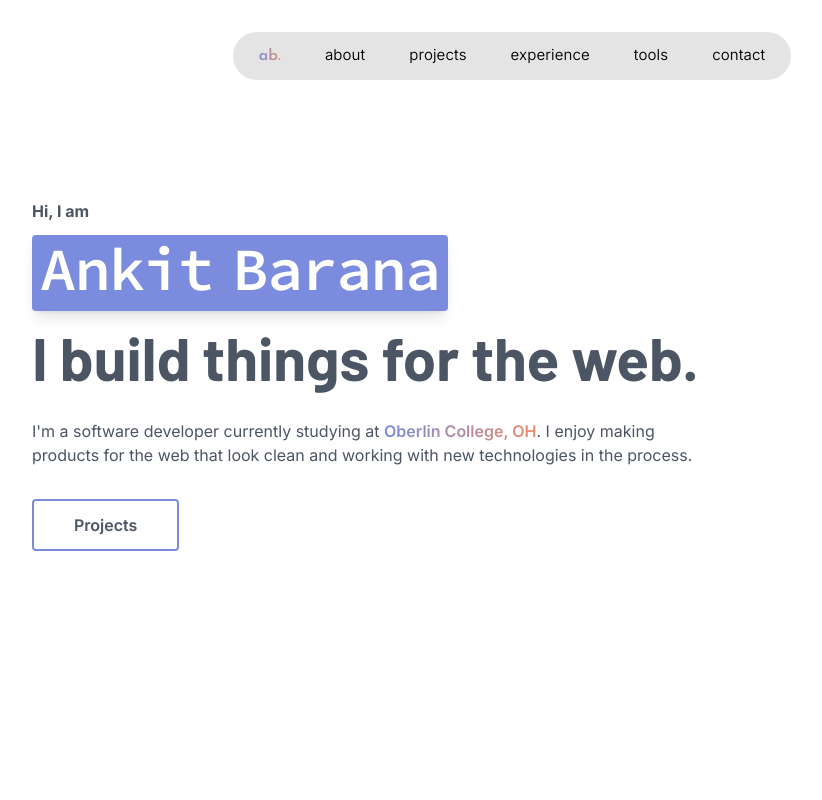
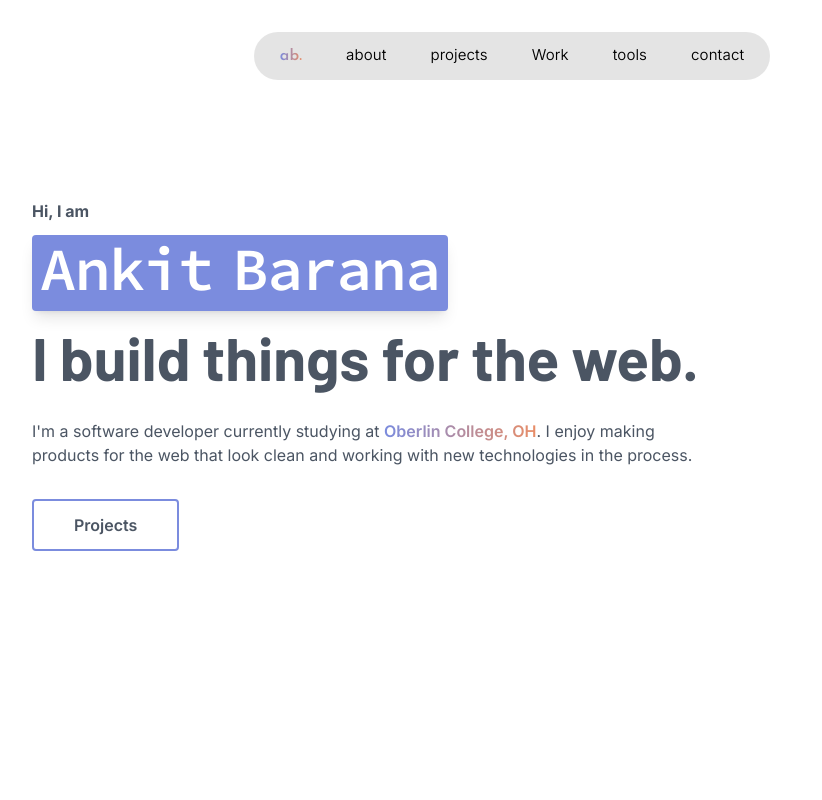
Before and after one commit to ankit-barana/personal-website, a Next.js app: page / in a window 1280 px wide. Shown: the top 800 px of the page, without its empty margins (128-950 px from the left). Built offline with nearby package versions, Linux system fonts and the light colour scheme.

Commit message:
add work section

```diff
--- a/src/components/About.tsx
+++ b/src/components/About.tsx
@@ -3,7 +3,7 @@ import Image from 'next/image';
 const About = () => {
     return (
         <section
-            className="flex w-full flex-col items-center gap-x-8 pt-28 pb-36 md:flex-row md:pb-48"
+            className="flex w-full flex-col items-center gap-x-8 py-36 md:py-48 md:flex-row"
             id="about"
         >
             <div className="w-full">
--- a/src/components/Navbar.tsx
+++ b/src/components/Navbar.tsx
@@ -19,8 +19,8 @@ const Navbar = () => {
                 <a href="#projects" title="Projects">
                     <Tab>projects</Tab>{' '}
                 </a>
-                <a href="#experience" title="Experience">
-                    <Tab>experience</Tab>
+                <a href="#work" title="Work">
+                    <Tab>Work</Tab>
                 </a>
                 <a href="#skills" title="Skills">
                     <Tab>tools</Tab>
--- a/src/components/Skills.tsx
+++ b/src/components/Skills.tsx
@@ -56,6 +56,8 @@ const Skills = () => {
                 'SPSS',
                 'GraphPad Prism',
                 'Experiment Builder',
+                'Eyelink Plus',
+                'BrainVision',
                 'Eprime-3',
             ],
         },
@@ -80,7 +82,7 @@ const Skills = () => {
                             </p>
                         </div>
 
-                        <ul className="mt-6 flex flex-wrap gap-3">
+                        <ul className="mt-4 flex flex-wrap gap-3">
                             {skill.items.map((item) => (
                                 <Badge key={item} variant="outline" size="lg">
                                     {item}
--- /dev/null
+++ b/src/components/Work.tsx
@@ -0,0 +1,72 @@
+import { BrainIcon, WorkshopIcon } from './icons';
+
+const Work = () => {
+    const works = [
+        {
+            title: 'Research Assistant',
+            organization: 'Sensory Neuroscience Lab',
+            location: 'Oberlin College',
+            duration: 'Summer 2022 - Present',
+            intro: 'I became part of the Leslie Kwakye Labs research exploring the interaction between attention and multisensory integration and worked on the projects experimental design and development and behavioral, EEG, and Eye-tracking data analysis. Participated in weekly plannings and journal clubs, presented research on and off-campus, and mentored new lab members',
+            logo: (
+                <div className="flex h-12 w-12 items-center justify-center rounded-full bg-gradient-to-br from-primary-800 to-primary-200">
+                    <BrainIcon className="ml-1 h-8 w-8" />
+                </div>
+            ),
+        },
+        {
+            title: 'Organizer/Conductor',
+            organization: 'Smartphone Workshops',
+            location: 'Alwar, India',
+            duration: 'Summer 2021',
+            intro: 'I worked with the Village Council to design and organize smartphone workshops in my and nearby villages to promote digital literacy within the communities, focussing on UPI payments and relevant e-commerce strategies. Educated the community about the convenience of smartphones in finding jobs, availing medical treatments, and connecting with the younger generation',
+            logo: (
+                <div className="flex h-12 w-12 items-center justify-center rounded-full bg-gradient-to-br from-primary-800 to-primary-200 hover:bg-primary-800">
+                    <WorkshopIcon className="ml-1 h-8 w-8" />
+                </div>
+            ),
+        },
+    ];
+    return (
+        <section className="py-36 md:py-48" id="work">
+            <div className="flex w-full items-center">
+                <h3 className="whitespace-nowrap font-heading text-lg font-bold uppercase tracking-widest">
+                    Work
+                </h3>
+                <div className="mx-8 h-0.5 w-full max-w-md rounded bg-gray-200"></div>
+            </div>
+            <div>
+                <div className="ml-5 mt-12 flex-col items-center gap-4 sm:gap-6">
+                    <div className="mb-1 h-0.5 w-2 bg-primary-" />
+                    <div className="mb-1 h-1 w-2 bg-gray-200" />
+                    <div className="mb-1.5 h-2 w-2 bg-gray-200" />
+                </div>
+                {works.map((work) => (
+                    <div
+                        key={work.organization}
+                        className="flex items-center gap-4 text-gray-600 sm:gap-6"
+                    >
+                        <div className="flex h-full flex-col items-center">
+                            <div className="mb-2 h-40 w-2 bg-gray-200 md:h-20" />
+                            {work.logo}
+                            <div className="mt-2 h-44 w-2 bg-gray-200 md:h-24" />
+                        </div>
+                        <div>
+                            <h3 className="text-xl font-bold text-black">
+                                {work.organization}
+                            </h3>
+                            <div className="mt-1 flex flex-col text-sm font-semibold text-gray-500 sm:flex-row sm:items-center">
+                                <p>{work.title}</p>
+                                <div className="h-[7px] w-[7px] rounded-full bg-gray-500 mx-3 hidden sm:inline"></div>
+                                <p>{work.duration}</p>
+                            </div>
+                            <p className="mt-2 mb-5">{work.intro}</p>
+                        </div>
+                    </div>
+                ))}
+            </div>
+        </section>
+    );
+};
+
+export default Work;
--- a/src/components/icons/index.tsx
+++ b/src/components/icons/index.tsx
@@ -97,3 +97,34 @@ export const ExternalLinkIcon = ({ className }: { className?: string }) => (
         <polyline points="15 4 20 4 20 9"></polyline>
     </svg>
 );
+
+export const BrainIcon = ({ className }: { className?: string }) => (
+    <svg
+        version="1.0"
+        xmlns="http://www.w3.org/2000/svg"
+        width="512.000000pt"
+        height="512.000000pt"
+        viewBox="0 0 512.000000 512.000000"
+        preserveAspectRatio="xMidYMid meet"
+    >
+        <g
+            transform="translate(0.000000,512.000000) scale(0.100000,-0.100000)"
+            fill="#ffffff"
+            stroke="none"
+        >
+            <path d="M2752 4064 c-183 -91 -264 -451 -332 -1469 -41 -616 -51 -743 -76 -955 -31 -264 -33 -275 -51 -190 -48 231 -73 423 -103 785 -52 624 -97 867 -187 995 -53 75 -107 103 -193 98 -79 -5 -127 -27 -184 -85 -87 -88 -148 -241 -186 -468 -37 -220 -29 -215 -327 -215 -120 0 -236 -5 -258 -10 -60 -14 -95 -58 -95 -120 0 -43 5 -56 34 -88 l34 -37 258 -3 c236 -3 263 -1 323 17 165 52 259 183 275 388 7 82 45 211 87 296 16 31 31 57 33 57 8 0 64 -254 85 -380 22 -137 36 -269 46 -430 10 -177 53 -578 76 -710 59 -349 159 -509 317 -510 151 -1 220 134 266 520 21 170 30 290 66 815 47 691 78 1005 121 1215 22 108 57 220 69 220 10 0 62 -200 94 -360 33 -164 52 -313 71 -545 71 -865 146 -1095 358 -1095 138 0 233 102 312 334 57 170 36 160 351 166 l256 5 34 37 c29 32 34 45 34 88 0 62 -35 106 -95 120 -51 12 -401 12 -482 1 -167 -24 -292 -140 -332 -306 -15 -60 -51 -145 -61 -145 -8 0 -48 198 -75 370 -8 52 -24 194 -35 315 -74 789 -137 1093 -256 1225 -75 83 -175 103 -272 54z" />
+        </g>
+    </svg>
+);
+
+export const WorkshopIcon = ({ className }: { className?: string }) => (
+    <svg
+        xmlns="http://www.w3.org/2000/svg"
+        width="32"
+        height="32"
+        fill="#ffffff"
+        viewBox="0 0 256 256"
+    >
+        <path d="M216,40H40A16,16,0,0,0,24,56V200a16,16,0,0,0,16,16H53.39a8,8,0,0,0,7.23-4.57,48,48,0,0,1,86.76,0,8,8,0,0,0,7.23,4.57H216a16,16,0,0,0,16-16V56A16,16,0,0,0,216,40ZM104,168a32,32,0,1,1,32-32A32,32,0,0,1,104,168Zm112,32H159.43a63.93,63.93,0,0,0-13.16-16H192a8,8,0,0,0,8-8V80a8,8,0,0,0-8-8H64a8,8,0,0,0-8,8v96a8,8,0,0,0,6,7.75A63.72,63.72,0,0,0,48.57,200H40V56H216Z"></path>
+    </svg>
+);
--- a/src/pages/index.tsx
+++ b/src/pages/index.tsx
@@ -7,12 +7,13 @@ import About from '@/components/About';
 import Projects from '@/components/Projects';
 import Contact from '@/components/Contact';
 import Skills from '@/components/Skills';
+import Work from '@/components/Work';
 
 interface IndexProps {
     projects: Project[];
 }
 
-const Index: NextPage<IndexProps> = ({ projects }) => {
+const Index: NextPage<IndexProps> = ({ projects, works }) => {
     return (
         <div className="mx-auto max-w-5xl">
             <div className="w-full px-5 sm:px-8">
@@ -20,6 +21,7 @@ const Index: NextPage<IndexProps> = ({ projects }) => {
                 <Intro />
                 <About />
                 <Projects projects={projects} />
+                <Work />
                 <Skills />
                 <Contact />
             </div>
```
